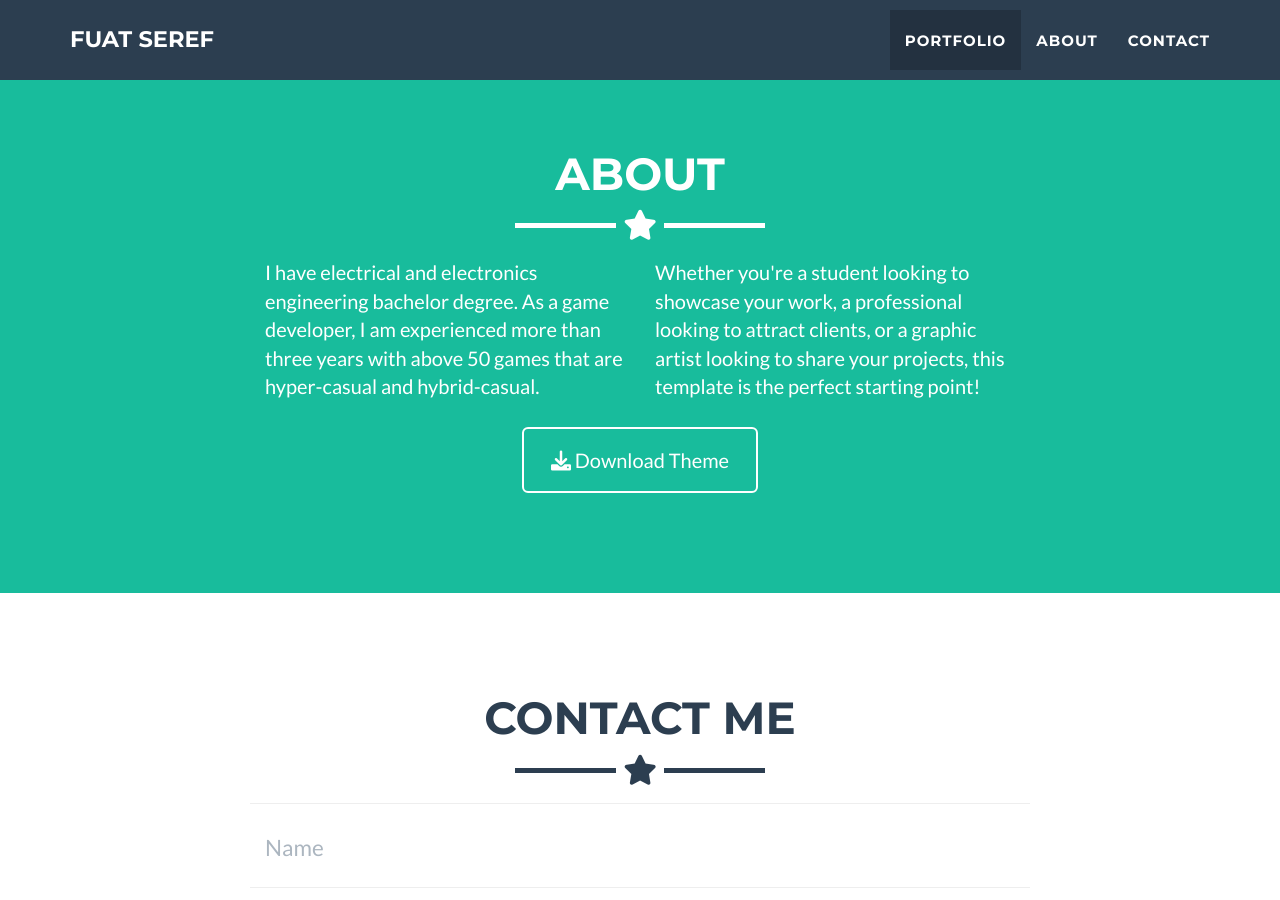
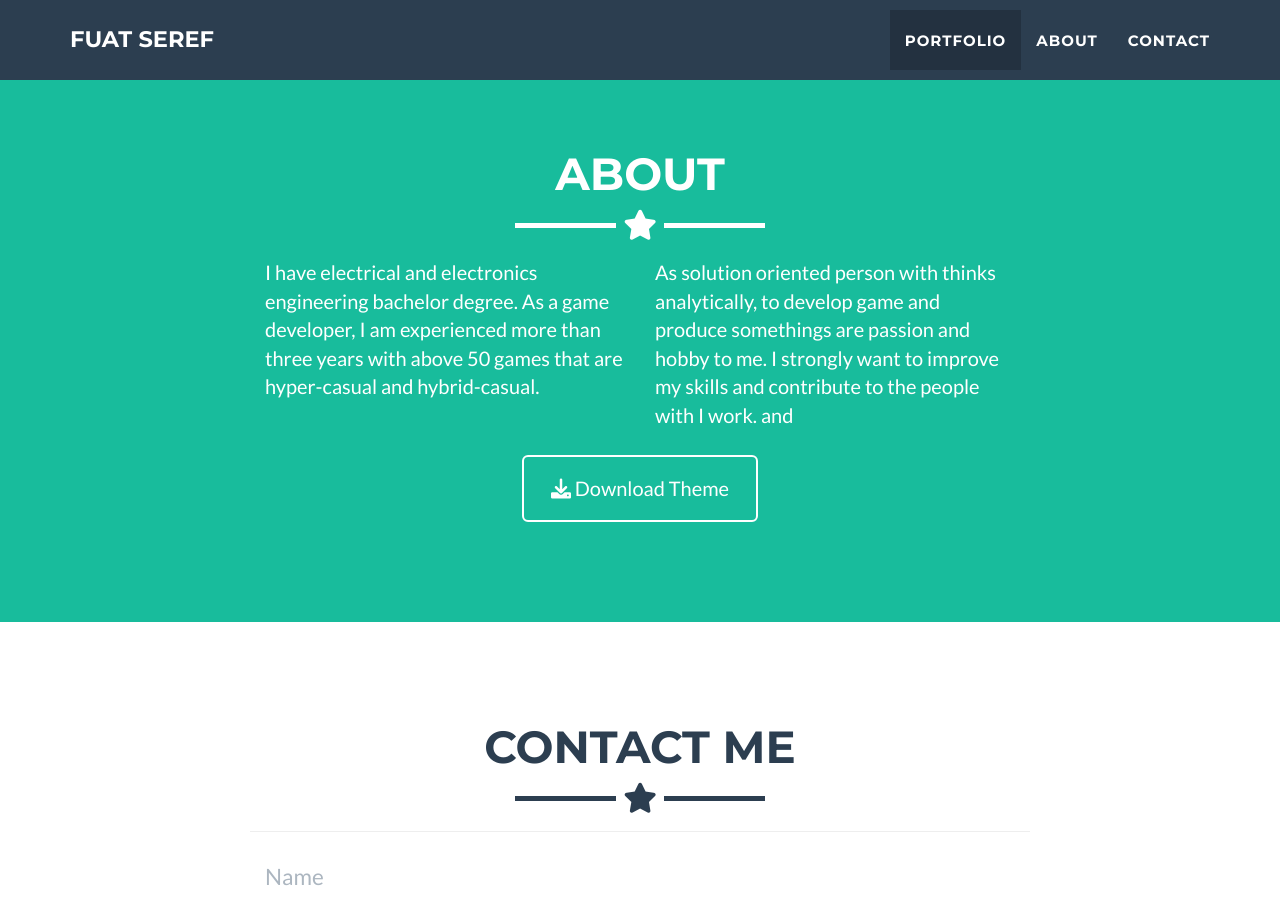
Before and after one commit to fuatSeref/fuatseref.github.io, a Jekyll site: the page built from _posts/2014-07-18-project-1.markdown, in a window 1280 px wide and 900 px high, scrolled down 1623 px. Built offline with Jekyll 4.4.1, drawn with Linux system fonts in a browser that asks for light colours.

Commit message:
Update about.html

```diff
--- a/_includes/about.html
+++ b/_includes/about.html
@@ -14,8 +14,8 @@
         </p>
       </div>
       <div class="col-lg-4">
-        <p>Whether you're a student looking to showcase your work, a professional looking to attract clients, or
-          a graphic artist looking to share your projects, this template is the perfect starting point! </p>
+        <p>As solution oriented person with thinks analytically, to develop game and produce somethings are passion and hobby to me. I strongly want to improve my skills and contribute to the people with I work.
+        and </p>
       </div>
       <div class="col-lg-8 col-lg-offset-2 text-center">
         <a href="https://github.com/jeromelachaud/freelancer-theme" class="btn btn-lg btn-outline">
```
